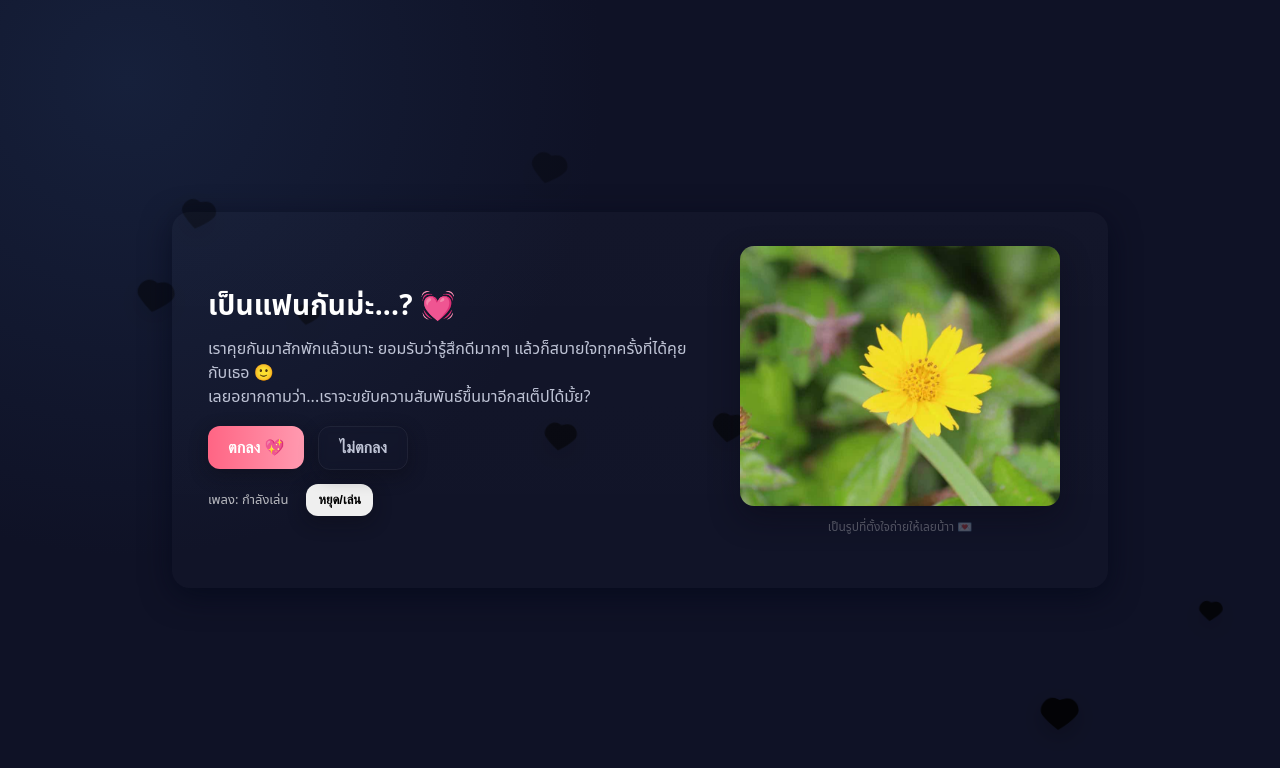
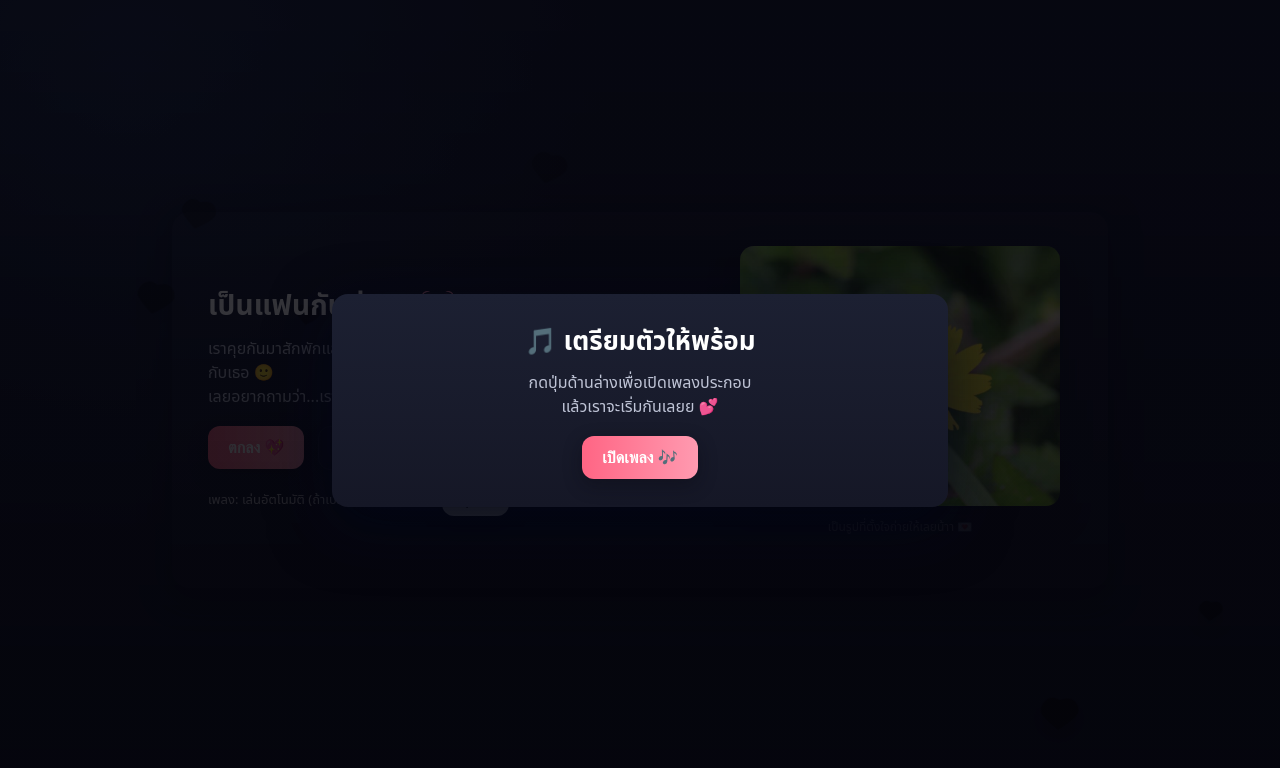
Before and after one commit to jackcastmandj/gifjewww, a plain HTML site: page index.html in a window 1280 px wide. Drawn offline with Linux system fonts and the light colour scheme.

Commit message:
Update index.html

```diff
--- a/index.html
+++ b/index.html
@@ -111,6 +111,13 @@
     z-index:60; visibility:hidden; opacity:0; transition:opacity .28s ease, visibility .28s;
   }
   .overlay.show{ visibility:visible; opacity:1; }
+
+  .music-popup{
+    position:fixed; inset:0; display:flex; align-items:center; justify-content:center;
+    background:linear-gradient(180deg, rgba(4,4,10,0.75), rgba(4,4,10,0.9));
+    z-index:100; visibility:visible; opacity:1;
+  }
+  .music-popup.hide{ visibility:hidden; opacity:0; transition:opacity .3s ease, visibility .3s; }
   .modal{
     background:linear-gradient(180deg,#1c2032,#151726);
     padding:28px;border-radius:16px; text-align:center; color:#fff; width:min(560px,92vw);
@@ -135,6 +142,15 @@
 </head>
 <body>
   <div class="hearts" id="hearts"></div>
+
+  <!-- ป๊อปอัพเปิดเพลง -->
+  <div class="music-popup" id="musicPopup">
+    <div class="modal">
+      <h2>🎵 เตรียมตัวให้พร้อม</h2>
+      <p>กดปุ่มด้านล่างเพื่อเปิดเพลงประกอบ<br>แล้วเราจะเริ่มกันเลยย 💕</p>
+      <button id="startMusicBtn" class="btn btn-yes">เปิดเพลง 🎶</button>
+    </div>
+  </div>
 
   <div class="card" id="card">
     <div class="left">
@@ -174,6 +190,29 @@
   <audio id="bgMusic" src="music.mp3" loop autoplay></audio>
 
 <script>
+  // --- 🎵 music popup ---
+  const musicPopup = document.getElementById('musicPopup');
+  const startMusicBtn = document.getElementById('startMusicBtn');
+  const music = document.getElementById('bgMusic');
+  const toggleMusic = document.getElementById('toggleMusic');
+  const musicStatus = document.getElementById('musicStatus');
+
+  let musicStarted = false;
+
+  startMusicBtn.addEventListener('click', () => {
+    music.play().then(() => {
+      musicStatus.textContent = 'เพลง: กำลังเล่น';
+      musicStarted = true;
+      musicPopup.classList.add('hide');
+      setTimeout(() => {
+        musicPopup.style.display = 'none';
+      }, 300);
+    }).catch(() => {
+      musicStatus.textContent = 'เพลง: เกิดข้อผิดพลาด';
+      alert('ไม่สามารถเปิดเพลงได้ กรุณาลองอีกครั้ง');
+    });
+  });
+
   // --- hearts ---
   const heartsContainer = document.getElementById('hearts');
   const heartSVG = encodeURIComponent(`
@@ -212,7 +251,6 @@
   const closeModal = document.getElementById('closeModal');
 
   yesBtn.addEventListener('click', async (e) => {
-    startMusic(); // บังคับเปิดเพลง
     yesBtn.style.transition = 'transform .36s cubic-bezier(.2,.9,.3,1), box-shadow .36s';
     yesBtn.style.transform = 'scale(1.45) translateY(-6px)';
     yesBtn.style.boxShadow = '0 20px 40px rgba(255,102,140,0.28)';
@@ -232,7 +270,6 @@
 
   // --- no button warp ---
   noBtn.addEventListener('click', async (e) => {
-    startMusic(); // บังคับเปิดเพลง
     noBtn.animate([{ transform:'translateX(0)' }, { transform:'translateX(-12px)' }, { transform:'translateX(12px)' }, { transform:'translateX(0)' }], { duration:280, easing:'ease-out' });
     const card = document.getElementById('card');
     const cardRect = card.getBoundingClientRect();
@@ -261,34 +298,8 @@
   });
 
   // --- 🎵 music control (MP3) ---
-  const music = document.getElementById('bgMusic');
-  const toggleMusic = document.getElementById('toggleMusic');
-  const musicStatus = document.getElementById('musicStatus');
-
-  // บังคับเปิดเพลงเมื่อมีการคลิกหรือโต้ตอบครั้งแรก
-  let musicStarted = false;
-  function startMusic() {
-    if (!musicStarted) {
-      music.play().then(() => {
-        musicStatus.textContent = 'เพลง: กำลังเล่น';
-        musicStarted = true;
-      }).catch(() => {
-        musicStatus.textContent = 'เพลง: คลิกเพื่อเล่น';
-      });
-    }
-  }
-
-  // พยายามเปิดเพลงทันทีที่โหลดหน้า
-  document.addEventListener('DOMContentLoaded', startMusic);
-  setTimeout(startMusic, 100);
-
-  // บังคับเปิดเพลงเมื่อมีการโต้ตอบใดๆ
-  document.body.addEventListener('click', startMusic, { once: true });
-  document.body.addEventListener('touchstart', startMusic, { once: true });
-
   let musicPlaying = true;
   toggleMusic.addEventListener('click', () => {
-    startMusic(); // ลองเปิดก่อน
     if (music.paused) {
       music.play();
       musicStatus.textContent = 'เพลง: กำลังเล่น';
```
